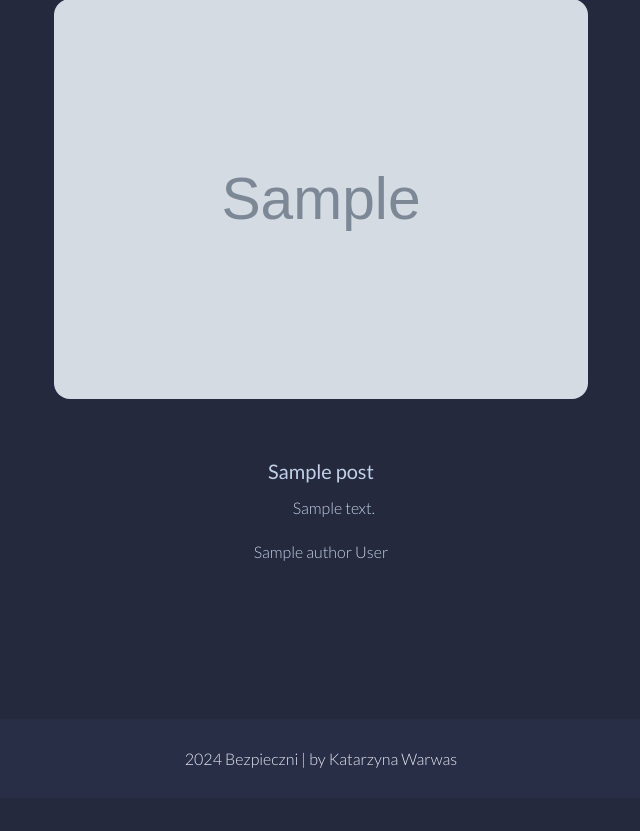
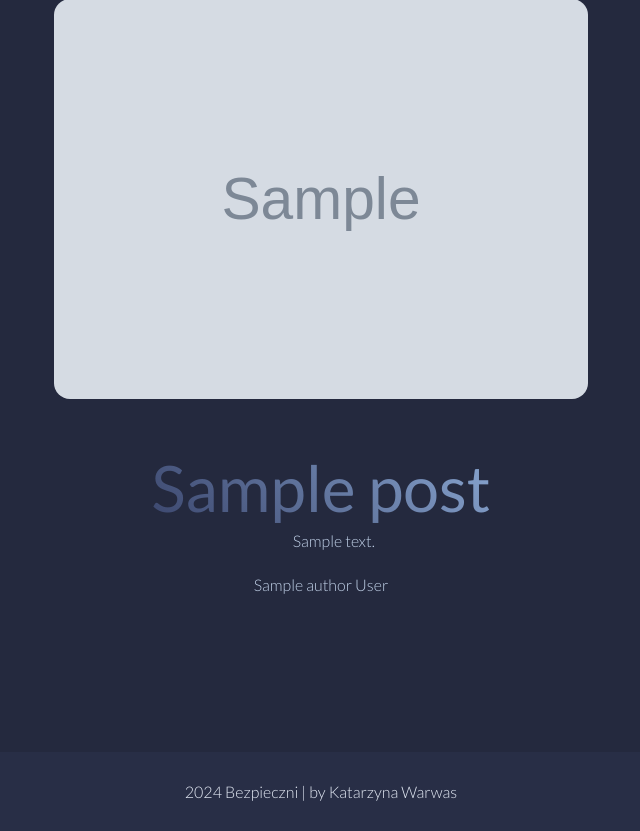
Before and after one commit to katwarwas/bezpieczni-app, a Python web app: template templates/admin/actual_news_admin.html in a window 1280 px wide. Shown: the part 131-962 px from the top of the page, without its empty margins (319-959 px from the left). Before the commit the page ends 899 px from the top, so only its background shows below. Run offline with Jinja, Linux system fonts and the light colour scheme; the template is opened without the code that fills it: most values are stand-ins (such as "Sample title", 1, 10 or a date in 2020); grey boxes marked "Sample" are stand-in pictures; some libraries are stand-ins or nearby versions.

Commit message:
change css in admin news

```diff
--- a/templates/admin/actual_news_admin.html
+++ b/templates/admin/actual_news_admin.html
@@ -1,9 +1,9 @@
 {% extends "admin_base.html" %} {% block content %}
 <div class="actual-news-content">
   <img src="{{ post.img_url }}" alt="Photo-{{ post.id }}" />
-  <h3 style="text-align: center; color: rgb(192, 208, 231)">
+  <h1 style="text-align: center; color: rgb(192, 208, 231)">
     {{ post.title }}
-  </h3>
+  </h1>
   <p style="color: rgb(192, 208, 231); margin-left: 5%; margin-right: 5%">
     {{ post.content }}
   </p>
```
